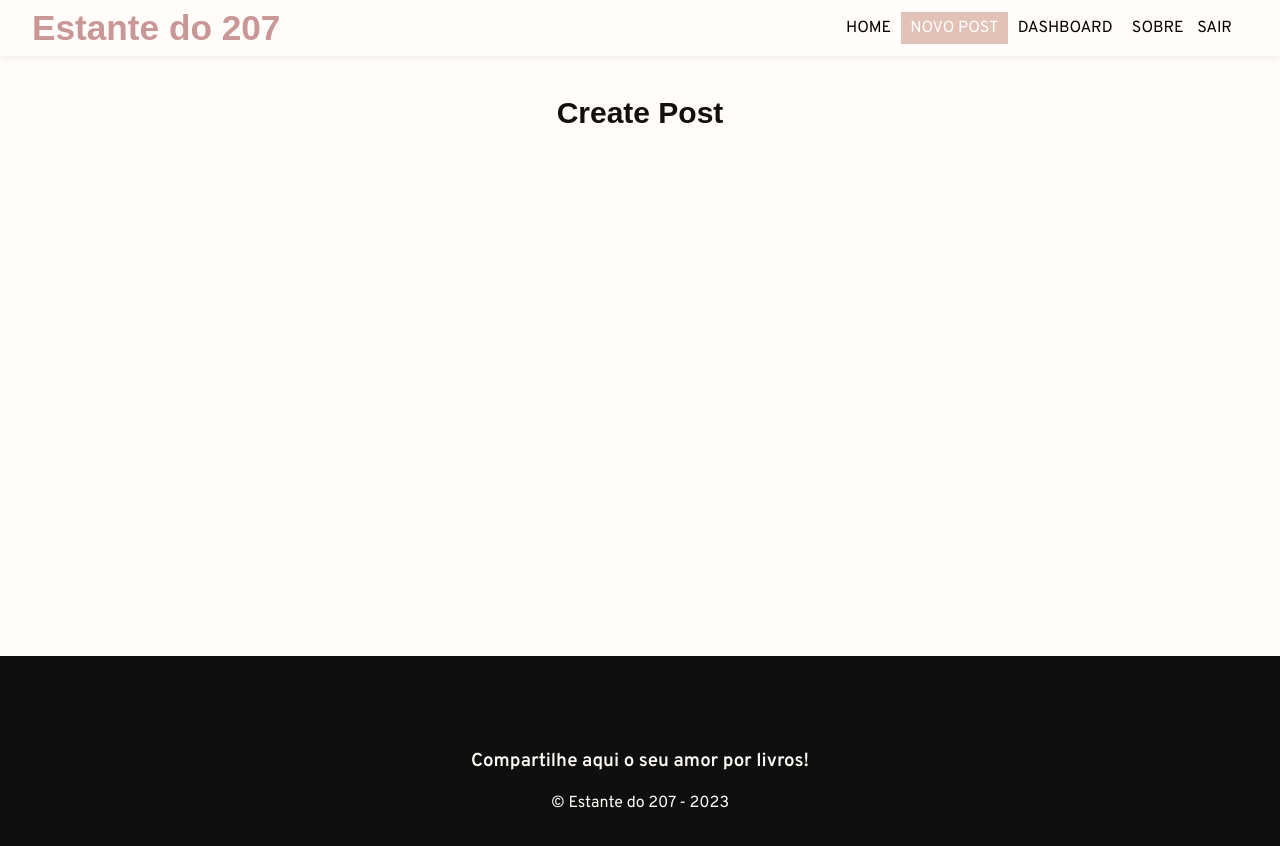
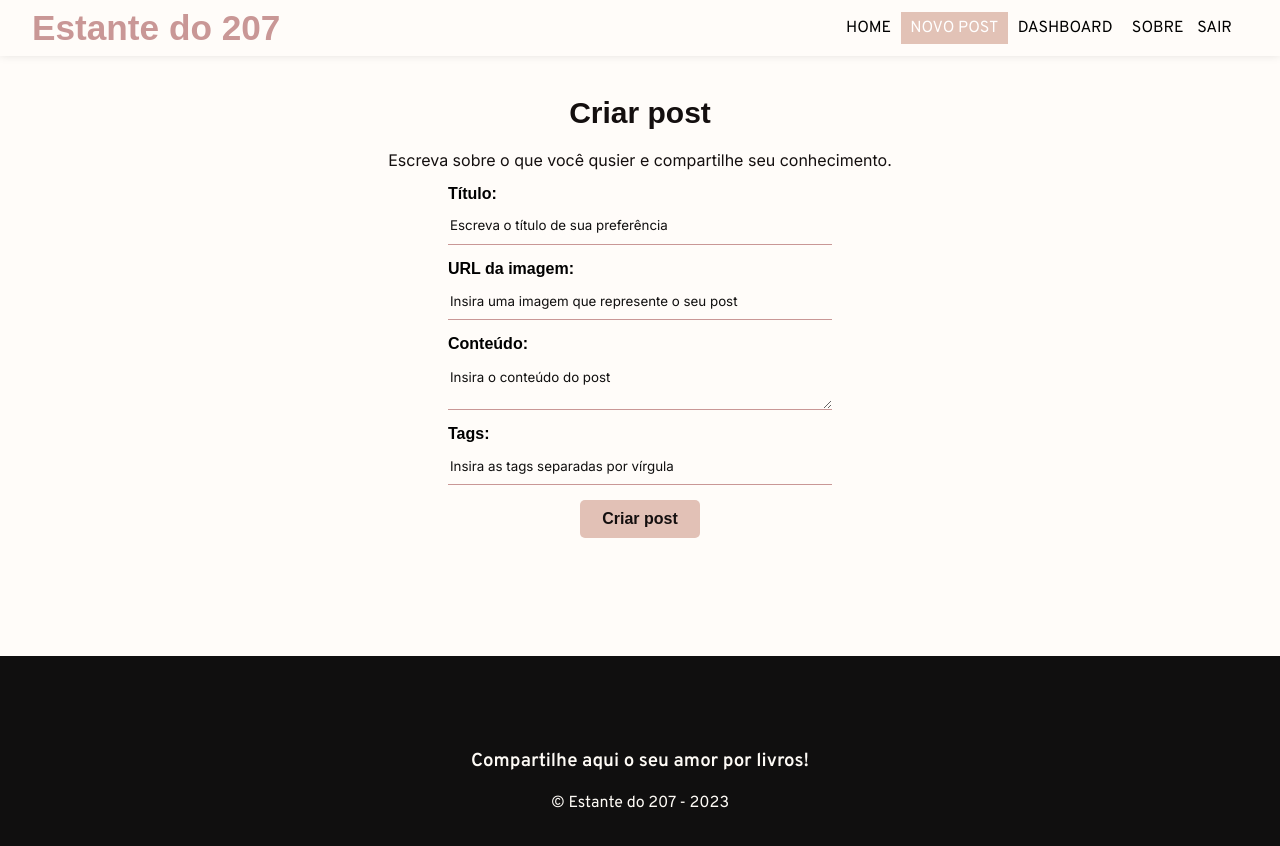
Before and after one commit to jonesalexia/blog_project, a React (Create React App) app: page /posts/create in a window 1280 px wide. Shown: the top 846 px of the page. Built offline with nearby package versions, Linux system fonts and the light colour scheme; no server answers; sample sign-in values are in the browser's storage; a web font is replaced by a local one.

Commit message:
fix: create post

```diff
--- a/src/pages/CreatePost/CreatePost.js
+++ b/src/pages/CreatePost/CreatePost.js
@@ -1,9 +1,52 @@
 import styles from './CreatePost.module.css';
 
+import { useState } from 'react';
+import { useNavigate } from 'react-router-dom';
+import { useAuthValue } from '../../context/AuthContext';
+
 const CreatePost = () => {
+  const [title, setTitle] = useState("");
+  const [image, setImage] = useState("");
+  const [body, setBody] = useState("");
+  const [tags, setTags] = useState([]);
+  const [formError, setFormError] = useState("");
+
+  const handleSubmit = (e) => {
+    e.preventDefault();
+  }
+
   return (
-    <div>
-        <h2>Create Post</h2>
+    <div className={styles.create_post}>
+        <h2>Criar post</h2>
+        <p>Escreva sobre o que você qusier e compartilhe seu conhecimento.</p>
+
+        <form onSubmit={handleSubmit}>
+          <label>
+            <span>Título:</span>
+            <input type="text" name="title" required placeholder="Escreva o título de sua preferência" onChange={(e) => setTitle(e.target.value)} value={title} />
+          </label>
+
+          <label>
+            <span>URL da imagem:</span>
+            <input type="text" name="image" placeholder="Insira uma imagem que represente o seu post" onChange={(e) => setImage(e.target.value)} value={image} />
+          </label>
+
+          <label>
+            <span>Conteúdo:</span>
+            <textarea name="body" required placeholder="Insira o conteúdo do post" onChange={(e) => setBody(e.target.value)} value={body}></textarea>
+          </label>
+
+          <label>
+            <span>Tags:</span>
+            <input type="text" name="tags" placeholder="Insira as tags separadas por vírgula" onChange={(e) => setTags(e.target.value)} value={tags} />
+          </label>
+
+          <button className="btn">Criar post</button>
+          {/*!loading && }
+          {loading && <button className="btn" disabled>Aguarde...</button>}
+          {error && <p className="error">{error}</p>*/}
+
+        </form>
     </div>
   )
 }
--- a/src/pages/CreatePost/CreatePost.module.css
+++ b/src/pages/CreatePost/CreatePost.module.css
@@ -0,0 +1,9 @@
+.create_post {
+    text-align: center;
+}
+
+.create_post p {
+    color: #140f0f;
+    font-family: 'Inter', sans-serif;
+    margin: 20px 0 15px 0;
+}
```
